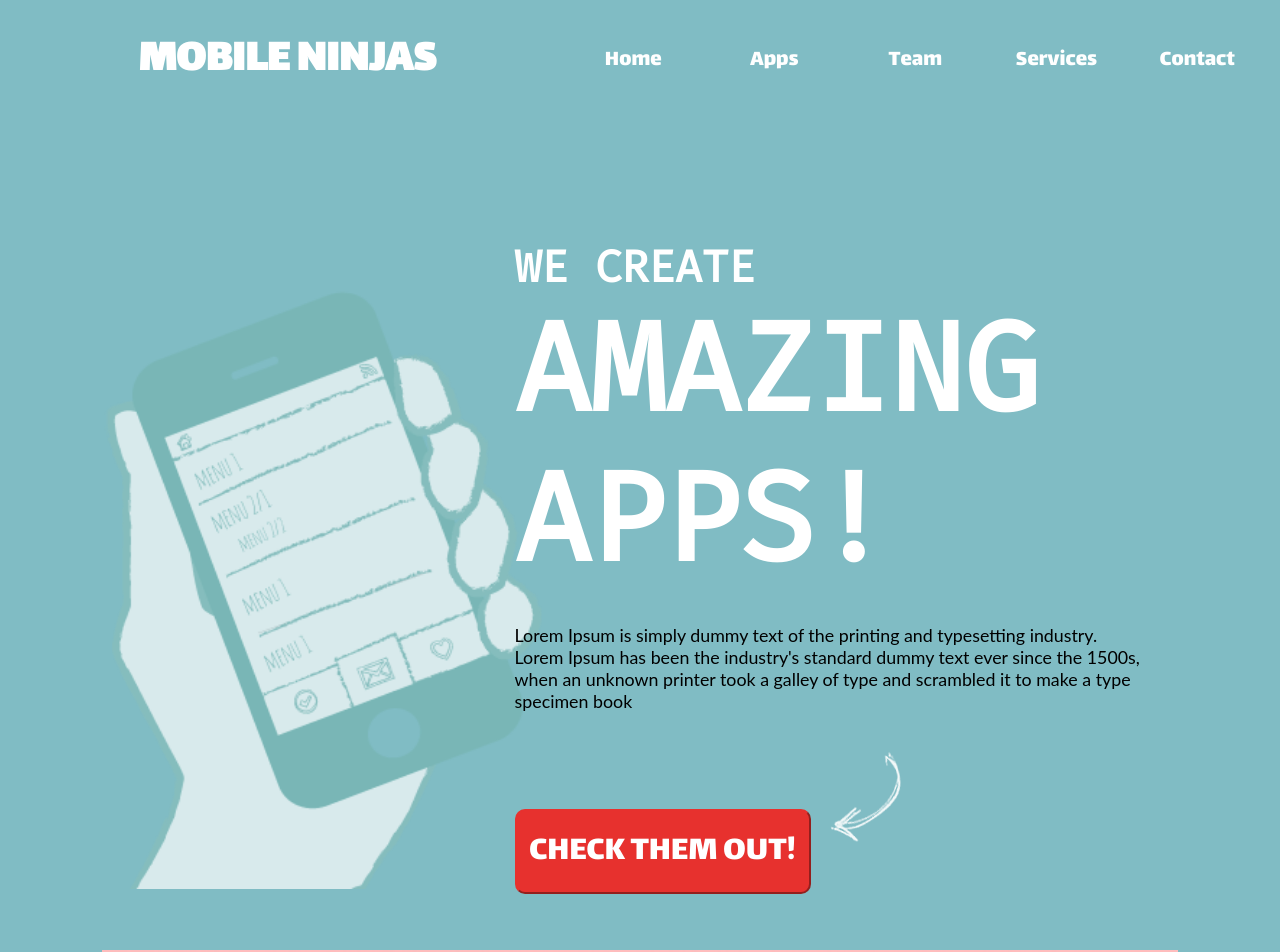
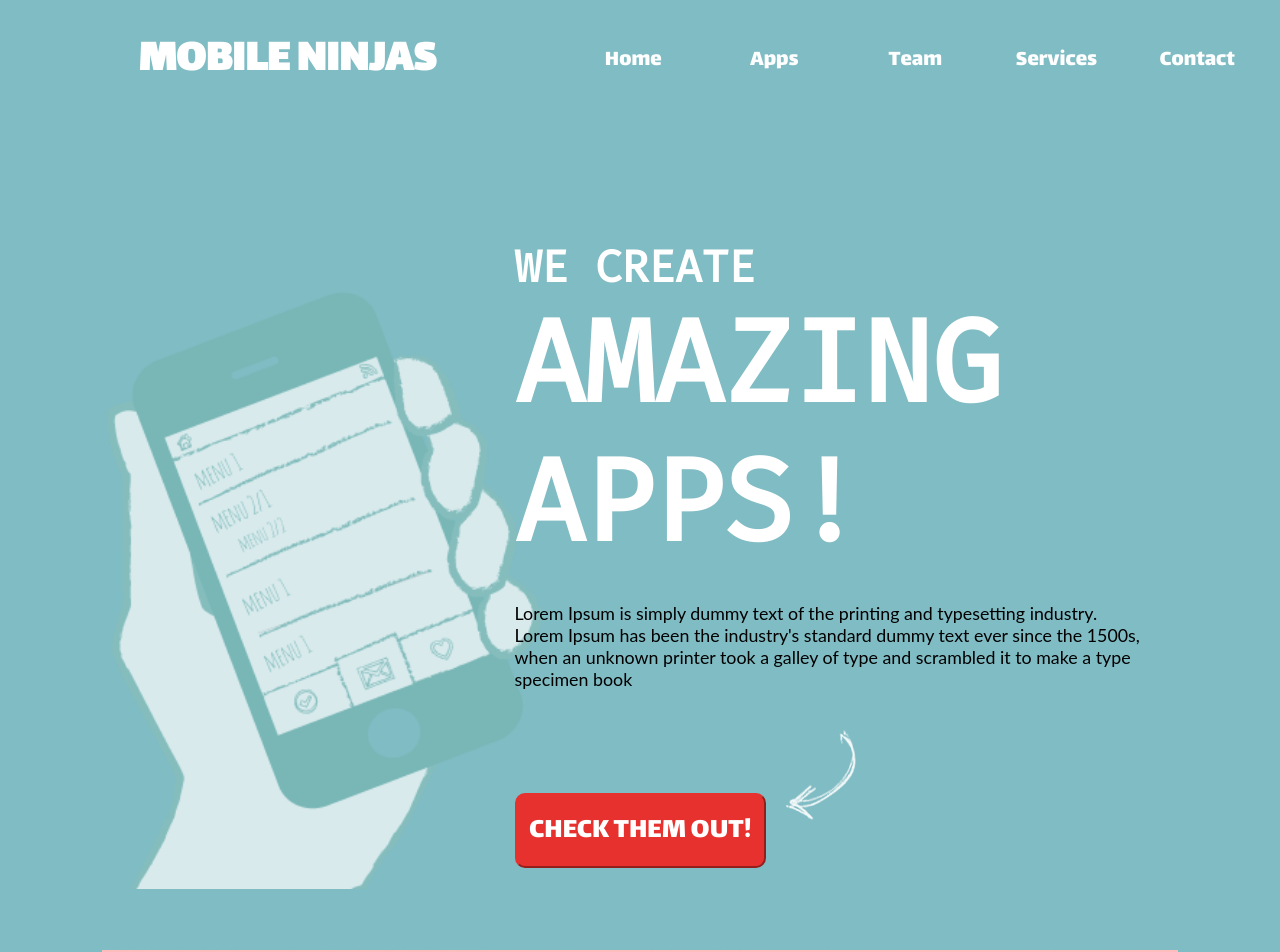
Before and after one commit to DevAnn23/projekt_testowy, a plain HTML site: page index.html in a window 1280 px wide. Shown: the top 952 px of the page. Drawn offline with Linux system fonts and the light colour scheme.

Commit message:
css - poprawki

```diff
--- a/style.css
+++ b/style.css
@@ -193,7 +193,7 @@ ol > li > ul > li:hover {
 /* wygląd wielkich wyrazów - sekcja header, third */
 
 span {
-	font-size: 2.8em;
+	font-size: 2.6em;
 }
 
 /* przycisk -header */
@@ -205,7 +205,7 @@ button {
 	-moz-border-radius: 10px;
 	-webkit-border-radius: 10px;
 	border-radius: 10px;
-	font-size: 1.2em;
+	font-size: 1em;
 	font-family: 'Lalezar', sans-serif;
 	padding: 2%;
 	color: #fff;
```
